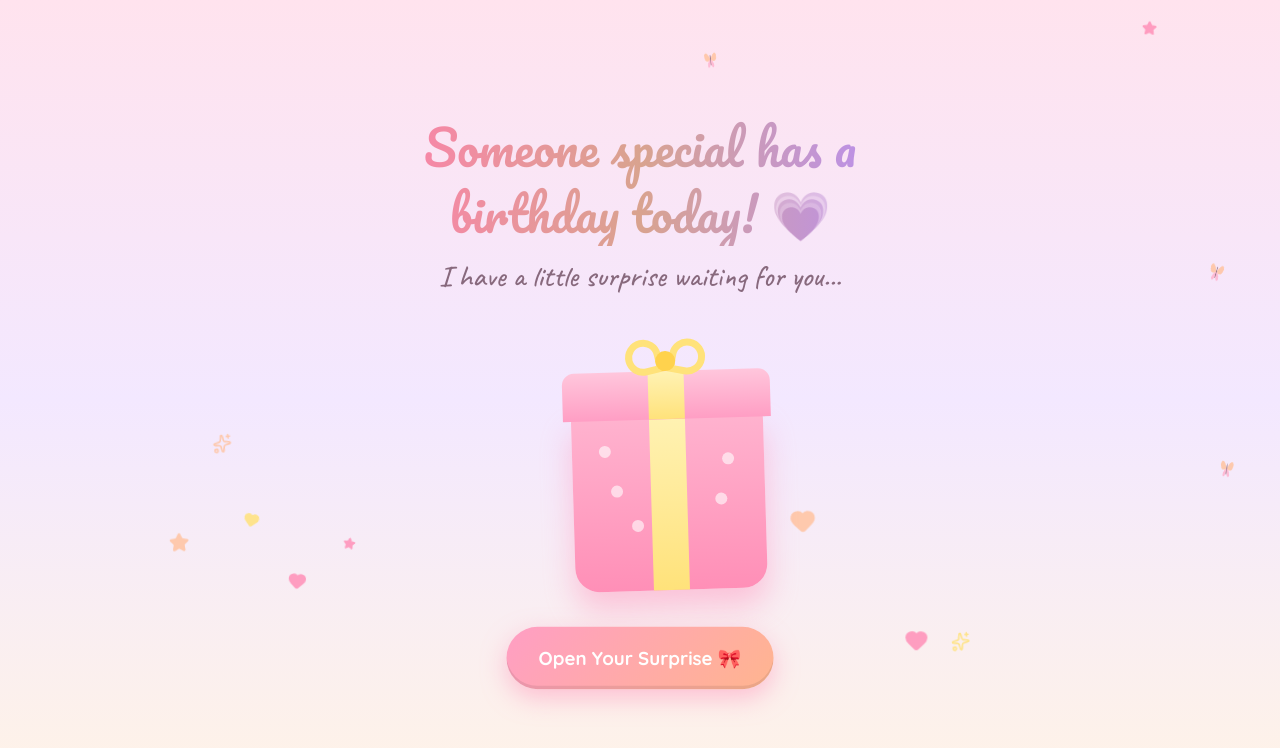
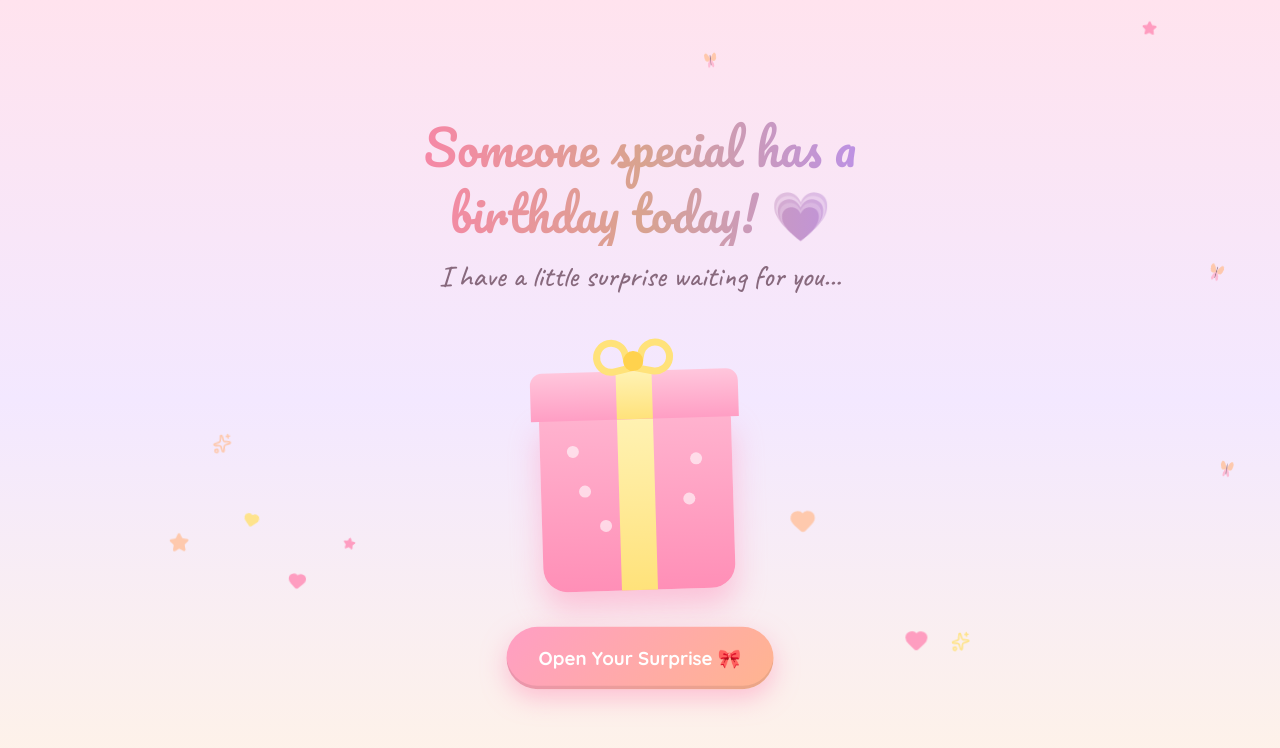
Before and after one commit to hrutik23/birthday, a React (Vite) app: page / in a window 1280 px wide. Shown: the top 748 px of the page. Built offline with nearby package versions, Linux system fonts and the light colour scheme; the HTML template or start-up script is replaced by a standard one.

Commit message:
Center gift box horizontally on welcome screen
Generated with [Devin](https://devin.ai)

Co-Authored-By: Devin <158243242+devin-ai-integration[bot]@users.noreply.github.com>

```diff
--- a/src/components/GiftScreen.jsx
+++ b/src/components/GiftScreen.jsx
@@ -7,7 +7,7 @@ import { FloatingItems } from './Decor'
 function GiftBox({ open }) {
   return (
     <div className="relative mx-auto h-56 w-56 sm:h-64 sm:w-64" aria-hidden="true">
-      <div className="absolute inset-x-0 bottom-0 top-0 grid place-items-end">
+      <div className="absolute inset-x-0 bottom-0 top-0 grid items-end justify-items-center">
         <motion.div animate={open ? { scale: [1, 1.04, 1] } : { rotate: [-2, 2, -2] }} transition={open ? { duration: .5 } : { duration: 2, repeat: Infinity }} className="relative h-40 w-44 sm:h-44 sm:w-48 origin-bottom">
           {/* inside glow */}
           <motion.div className="absolute -top-10 left-1/2 h-20 w-32 -translate-x-1/2 rounded-full bg-butter blur-2xl" animate={{ opacity: open ? 1 : 0 }} />
```
